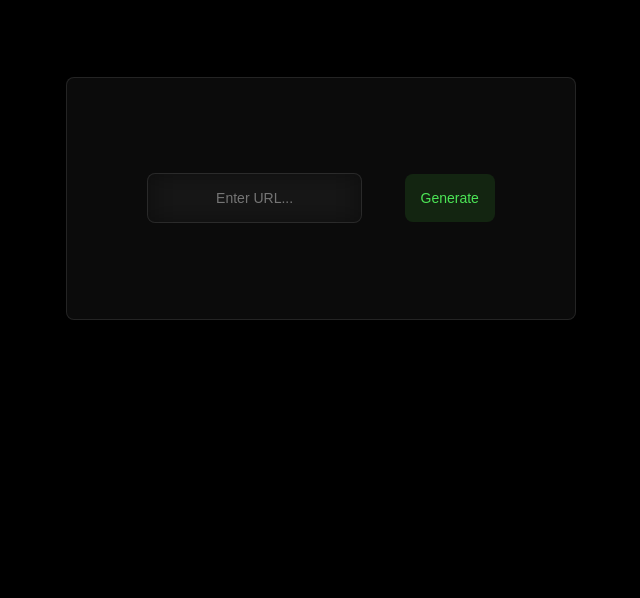
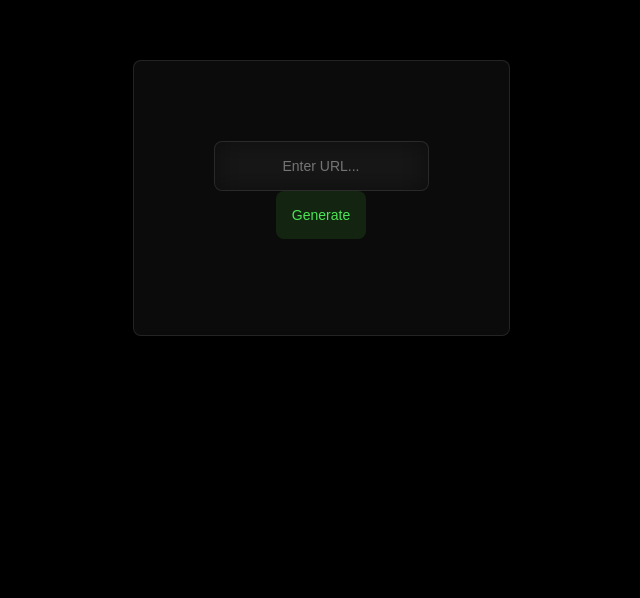
Before and after one commit to robbandi/Stamp, a Next.js app: page / in a window 1280 px wide. Shown: the part 202-800 px from the top of the page, without its empty margins (319-959 px from the left). Built offline with nearby package versions, Linux system fonts and the light colour scheme.

Commit message:
Update styles.module.css

```diff
--- a/components/Stamp/styles.module.css
+++ b/components/Stamp/styles.module.css
@@ -174,9 +174,12 @@
     margin-top: 1rem;
     margin-left: 2.65rem;
     z-index: 999;
-    /* top: 20; */
-    /* margin-top: 0.5rem; */
-    /* padding-right: 1rem; */
+    display: flex;
+    /* width: 100px; */
+    /* height: 100px; */
+    /* filter: contrast(100); */
+    text-align: center;
+    margin: 0 auto;
 }
 
 /* Add the shake animation */
```
